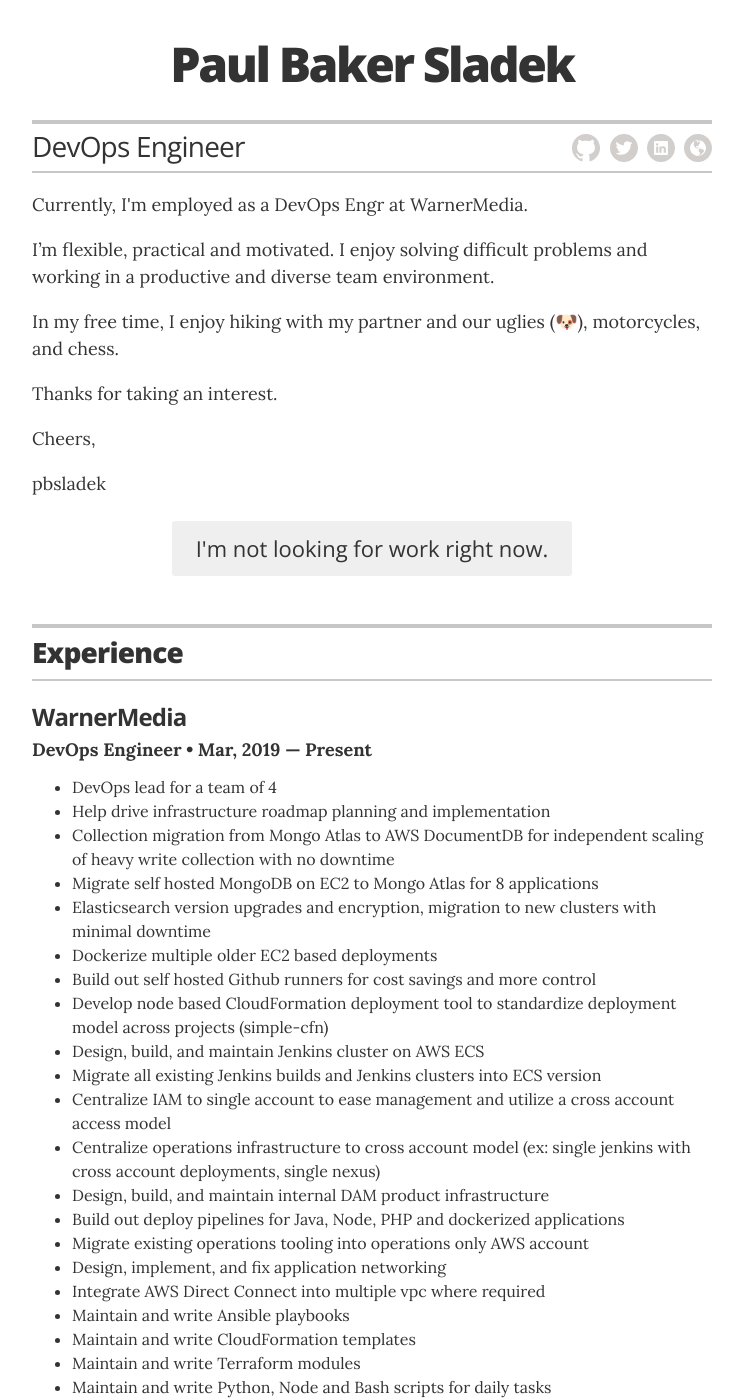
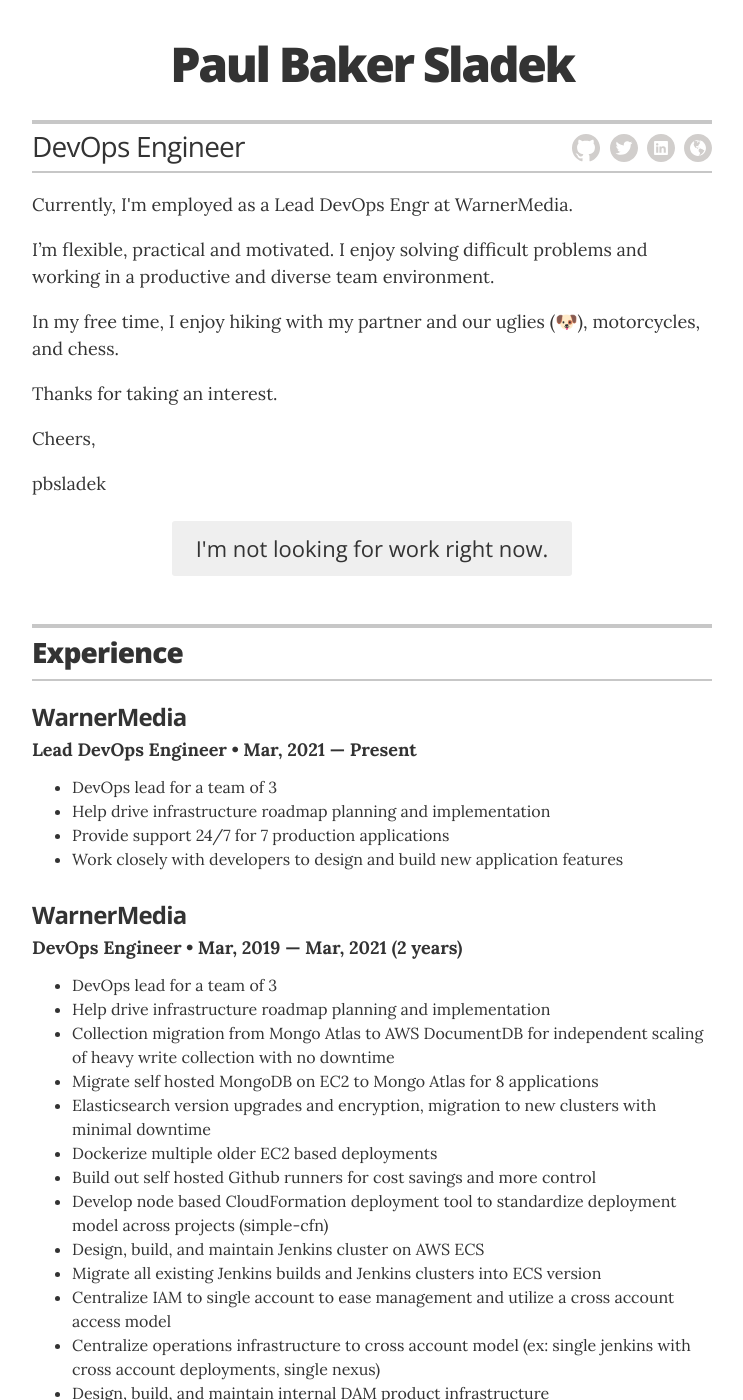
Before and after one commit to pbsladek/pbsladek.github.io, a Jekyll site: the page built from index.html, in a window 1280 px wide and 1400 px high. Shown: the whole window, without its empty margins (268-1011 px from the left). Built offline with Jekyll 4.4.1, drawn with Linux system fonts in a browser that asks for light colours.

Commit message:
lead promotion

```diff
--- a/_layouts/resume.html
+++ b/_layouts/resume.html
@@ -27,8 +27,9 @@
       </div>
 
       <div class="executive-summary" itemprop="description">
-        <p> Currently, I'm employed as a DevOps Engr at WarnerMedia. </p>
-        <p> I’m flexible, practical and motivated. I enjoy solving difficult problems and working in a productive and diverse team environment. </p>
+        <p> Currently, I'm employed as a Lead DevOps Engr at WarnerMedia. </p>
+        <p> I’m flexible, practical and motivated. I enjoy solving difficult problems and working in a productive and
+          diverse team environment. </p>
         <p> In my free time, I enjoy hiking with my partner and our uglies (🐶), motorcycles, and chess. </p>
         <p> Thanks for taking an interest. </p>
         <p> Cheers, </p>
@@ -55,21 +56,38 @@
       <!-- Duplicate these resume-item elements and edit accordingly for each job you want to add here -->
       <div class="resume-item" itemscope itemprop="worksFor" itemtype="http://schema.org/Organization">
         <h3 class="resume-item-title" itemprop="name">WarnerMedia</h3>
-        <h4 class="resume-item-details" itemprop="description">DevOps Engineer &bull; Mar, 2019 &mdash; Present </h4>
+        <h4 class="resume-item-details" itemprop="description">Lead DevOps Engineer &bull; Mar, 2021 &mdash; Present </h4>
         <p class="resume-item-copy"></p>
         <ul class="resume-item-list">
-          <li>DevOps lead for a team of 4</li>
+          <li>DevOps lead for a team of 3</li>
           <li>Help drive infrastructure roadmap planning and implementation</li>
-          <li>Collection migration from Mongo Atlas to AWS DocumentDB for independent scaling of heavy write collection with no downtime</li>
+          <li>Provide support 24/7 for 7 production applications</li>
+          <li>Work closely with developers to design and build new application features</li>
+        </ul>
+      </div><!-- end of resume-item -->
+
+      <!-- Duplicate these resume-item elements and edit accordingly for each job you want to add here -->
+      <div class="resume-item" itemscope itemprop="worksFor" itemtype="http://schema.org/Organization">
+        <h3 class="resume-item-title" itemprop="name">WarnerMedia</h3>
+        <h4 class="resume-item-details" itemprop="description">DevOps Engineer &bull; Mar, 2019 &mdash; Mar, 2021 (2
+          years) </h4>
+        <p class="resume-item-copy"></p>
+        <ul class="resume-item-list">
+          <li>DevOps lead for a team of 3</li>
+          <li>Help drive infrastructure roadmap planning and implementation</li>
+          <li>Collection migration from Mongo Atlas to AWS DocumentDB for independent scaling of heavy write collection
+            with no downtime</li>
           <li>Migrate self hosted MongoDB on EC2 to Mongo Atlas for 8 applications</li>
           <li>Elasticsearch version upgrades and encryption, migration to new clusters with minimal downtime</li>
           <li>Dockerize multiple older EC2 based deployments</li>
           <li>Build out self hosted Github runners for cost savings and more control</li>
-          <li>Develop node based CloudFormation deployment tool to standardize deployment model across projects (simple-cfn)</li>
+          <li>Develop node based CloudFormation deployment tool to standardize deployment model across projects
+            (simple-cfn)</li>
           <li>Design, build, and maintain Jenkins cluster on AWS ECS</li>
           <li>Migrate all existing Jenkins builds and Jenkins clusters into ECS version</li>
           <li>Centralize IAM to single account to ease management and utilize a cross account access model</li>
-          <li>Centralize operations infrastructure to cross account model (ex: single jenkins with cross account deployments, single nexus)</li>
+          <li>Centralize operations infrastructure to cross account model (ex: single jenkins with cross account
+            deployments, single nexus)</li>
           <li>Design, build, and maintain internal DAM product infrastructure</li>
           <li>Build out deploy pipelines for Java, Node, PHP and dockerized applications</li>
           <li>Migrate existing operations tooling into operations only AWS account</li>
@@ -81,7 +99,8 @@
           <li>Maintain and write Python, Node and Bash scripts for daily tasks</li>
           <li>Provide support 24/7 for 7 production applications</li>
           <li>Integrate OKTA for multiple public applications</li>
-          <li>Build out automated security remediation (ex: base containers/ami with security agents, automated IAM key rotation)</li>
+          <li>Build out automated security remediation (ex: base containers/ami with security agents, automated IAM key
+            rotation)</li>
           <li>Remediate security issues, culminating in the remediation of 50k+ security fixes over 6 months</li>
           <li>Work closely with developers to design and build new application features</li>
         </ul>
```
